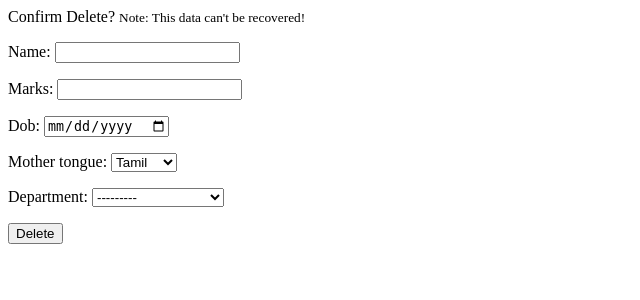
After one commit to jenish-codes/simple-student-details-registiration-project-using-django, a Django app: template students/templates/students/delete.html in a window 1280 px wide. The commit adds this page. Shown: the top 300 px of the page, without its empty margins (0-640 px from the left). Run offline with Django 4.2, Linux system fonts and the light colour scheme; the template is opened without the code that fills it: values that come from a table or form of the project are taken from there, others are empty; data comes from the database, SQL or seed files in the repository; both versions use the stored data as it was after the commit.

Commit message:
updated delete views and created api folder for rest api

```diff
--- /dev/null
+++ b/api/urls.py
@@ -0,0 +1 @@
+from django.urls import path
--- /dev/null
+++ b/api/views.py
@@ -0,0 +1 @@
+from django.shortcuts import render
--- a/img_college/settings.py
+++ b/img_college/settings.py
@@ -38,6 +38,7 @@ INSTALLED_APPS = [
     'django.contrib.messages',
     'django.contrib.staticfiles',
     'students',
+    'rest_framework',
 ]
 
 MIDDLEWARE = [
--- /dev/null
+++ b/students/templates/students/delete.html
@@ -0,0 +1,14 @@
+
+
+<div class="delete">
+    <div class="form-box">
+        <form action="{% url 'delete' student.id %}" method="post">
+            {% csrf_token %}
+            <p>Confirm Delete? <small>Note: This data can't be recovered!</small></p>
+            {{ form.as_p }}
+            <div class="button">
+                <input type="submit" value="Delete">
+            </div>
+        </form>
+    </div>
+</div>
--- a/students/templates/students/details.html
+++ b/students/templates/students/details.html
@@ -1,7 +1,7 @@
 
 
 
-<div class="details-table">
+<div class="details">
     <table>
         <thead>
             <tr>
--- a/students/templates/students/index.html
+++ b/students/templates/students/index.html
@@ -1,5 +1,5 @@
 
-
+<div class="home">
     <div class="form-box">
         <form action="{% url 'home' %}" method="post">
             {% csrf_token %}
@@ -9,3 +9,4 @@
             </div>
         </form>
     </div>
+</div>
--- a/students/templates/students/update.html
+++ b/students/templates/students/update.html
@@ -1,6 +1,6 @@
 
 
-
+<div class="update">
     <div class="form-box">
         <form action="{% url 'update' student.id %}" method="post">
             {% csrf_token %}
@@ -10,3 +10,4 @@
             </div>
         </form>
     </div>
+</div>
--- a/students/urls.py
+++ b/students/urls.py
@@ -1,9 +1,9 @@
 from django.urls import path
-from .views import Home, details, Update, delete
+from .views import Home, details, Update, Delete
 
 urlpatterns = [
     path('', Home.as_view(), name="home"),
     path('details/', details, name="details"),
     path('update/<int:id>/', Update.as_view(), name="update"),
-    path('delete/<int:id>/', delete, name="delete"),
+    path('delete/<int:id>/', Delete.as_view(), name="delete"),
 ]
```
Also changed, not shown: api/serializer.py (added, +7 -0 lines), students/views.py (+13 -4 lines), db.sqlite3. Lines whose indentation alone changed are shown as unchanged.
